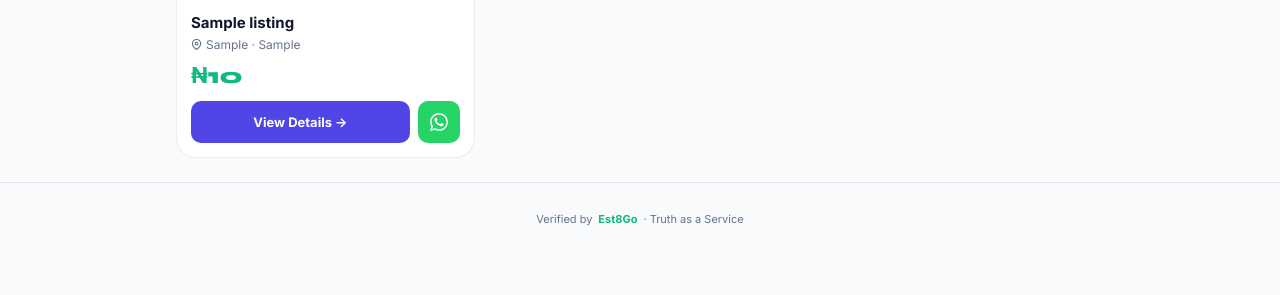
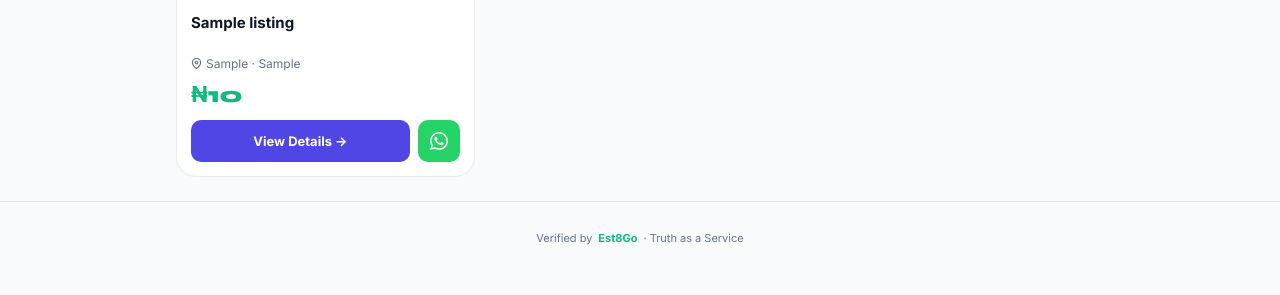
Before and after one commit to est8go/Est8Go_Test_Repo, a FastAPI app: a page that uses backend/templates/tenant_vault.html in a window 1280 px wide. Shown: the part 505-800 px from the top of the page. Run offline with FastAPI, Linux system fonts and the light colour scheme; tables that the repository leaves empty hold one stand-in row (values such as "Sample post").

Commit message:
fix: align property card buttons with flexbox column layout
- .prop-card: display flex column so card-body fills remaining height
- .card-body: flex:1 + flex column so footer pushed to bottom
- .card-footer: margin-top:auto anchors buttons to card bottom
- .card-title: 2-line clamp + min-height:2.6em for uniform title height

Co-Authored-By: Claude Sonnet 4.6 <noreply@anthropic.com>

```diff
--- a/backend/templates/tenant_vault.html
+++ b/backend/templates/tenant_vault.html
@@ -144,6 +144,7 @@ html[data-theme="light"] .vault-hero{
   background:var(--surface);border:1px solid var(--border);
   border-radius:20px;overflow:hidden;
   transition:transform .15s;
+  display:flex;flex-direction:column;
 }
 .prop-card:active{transform:scale(.98)}
 .card-image{
@@ -169,8 +170,12 @@ html[data-theme="light"] .vault-hero{
   padding:4px 10px;font-size:10px;font-weight:700;color:#fff;
   display:flex;align-items:center;gap:4px;
 }
-.card-body{padding:14px}
-.card-title{font-size:15px;font-weight:700;color:var(--text);margin-bottom:4px;line-height:1.3}
+.card-body{padding:14px;display:flex;flex-direction:column;flex:1;}
+.card-title{
+  font-size:15px;font-weight:700;color:var(--text);margin-bottom:4px;line-height:1.3;
+  display:-webkit-box;-webkit-line-clamp:2;-webkit-box-orient:vertical;
+  overflow:hidden;min-height:2.6em;
+}
 .card-location{
   font-size:12px;color:var(--muted);
   display:flex;align-items:center;gap:4px;margin-bottom:10px;
@@ -179,7 +184,7 @@ html[data-theme="light"] .vault-hero{
   font-family:var(--font-head);font-size:22px;font-weight:800;
   color:var(--em);margin-bottom:12px;
 }
-.card-footer{display:flex;gap:8px}
+.card-footer{margin-top:auto;display:flex;gap:8px}
 .btn-view{
   flex:1;background:var(--indigo);color:#fff;border:none;
   border-radius:10px;padding:11px;font-size:13px;font-weight:700;
```
